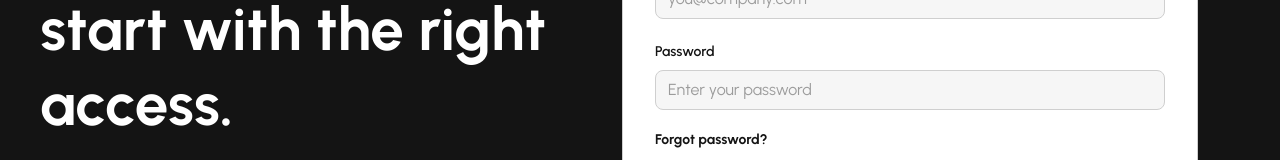
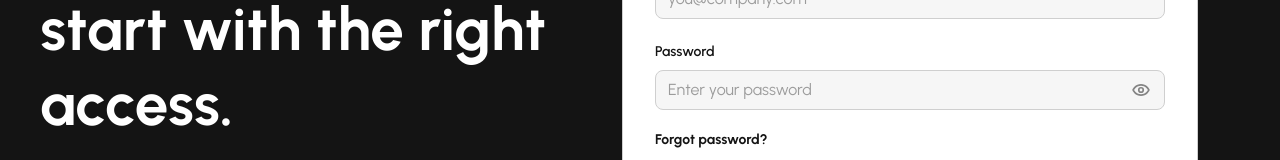
Before and after one commit to Vish-Studio/nxt-dokiments, a Next.js app: page /sign-in in a window 1280 px wide. Shown: the part 347-507 px from the top of the page. Built offline with nearby package versions, Linux system fonts and the light colour scheme; no server answers.

Commit message:
Add show/hide toggle to password inputs (DOK-10)

```diff
--- a/src/components/commons/input/input.tsx
+++ b/src/components/commons/input/input.tsx
@@ -1,6 +1,10 @@
-import { forwardRef } from "react";
+"use client";
+
+import { EyeIcon, EyeSlashIcon } from "@phosphor-icons/react";
 import type { InputHTMLAttributes } from "react";
+import { forwardRef, useState } from "react";
 
+import { ButtonIcon } from "@/components/commons/button-icon/button-icon";
 import { cn } from "@/lib/utils";
 
 export type InputProps = InputHTMLAttributes<HTMLInputElement> & {
@@ -10,6 +14,10 @@ export type InputProps = InputHTMLAttributes<HTMLInputElement> & {
 
 export const Input = forwardRef<HTMLInputElement, InputProps>(
   ({ className, error, id, label, type = "text", ...props }, ref) => {
+    const [isPasswordVisible, setIsPasswordVisible] = useState(false);
+    const isPasswordField = type === "password";
+    const resolvedType = isPasswordField && isPasswordVisible ? "text" : type;
+
     return (
       <label className="form-control w-full">
         {label ? (
@@ -19,24 +27,54 @@ export const Input = forwardRef<HTMLInputElement, InputProps>(
             </span>
           </span>
         ) : null}
+        <div className="relative">
           <input
             ref={ref}
             aria-invalid={error ? "true" : "false"}
             aria-describedby={error && id ? `${id}-error` : undefined}
             className={cn(
               "input w-full border border-steel-mist bg-base-200 text-base text-nox-noir transition-colors placeholder:text-nox-noir/40 focus:border-nox-noir focus:bg-base-100 focus:outline-none focus:ring-2 focus:ring-nox-noir/15",
+              isPasswordField ? "pr-11" : null,
               error
                 ? "border-error focus:border-error focus:ring-error/20"
                 : null,
               className,
             )}
             id={id}
-          type={type}
+            type={resolvedType}
             {...props}
           />
+          {isPasswordField ? (
+            <ButtonIcon
+              aria-label={isPasswordVisible ? "Hide password" : "Show password"}
+              className="absolute inset-y-0 right-1 my-auto border-0 bg-transparent text-nox-noir/50 hover:bg-transparent hover:text-nox-noir"
+              icon={
+                isPasswordVisible ? (
+                  <EyeSlashIcon
+                    aria-hidden
+                    size={18}
+                    weight="bold"
+                  />
+                ) : (
+                  <EyeIcon
+                    aria-hidden
+                    size={18}
+                    weight="bold"
+                  />
+                )
+              }
+              onClick={() => setIsPasswordVisible((visible) => !visible)}
+              size="sm"
+              variant="ghost"
+            />
+          ) : null}
+        </div>
         {error ? (
           <span className="label pt-2">
-            <span className="label-text-alt text-error" id={id ? `${id}-error` : undefined}>
+            <span
+              className="label-text-alt text-error"
+              id={id ? `${id}-error` : undefined}
+            >
               {error}
             </span>
           </span>
```
Also changed, not shown: 1 other file (tests, documents, lock files or other folders). Lines whose indentation alone changed are shown as unchanged.
